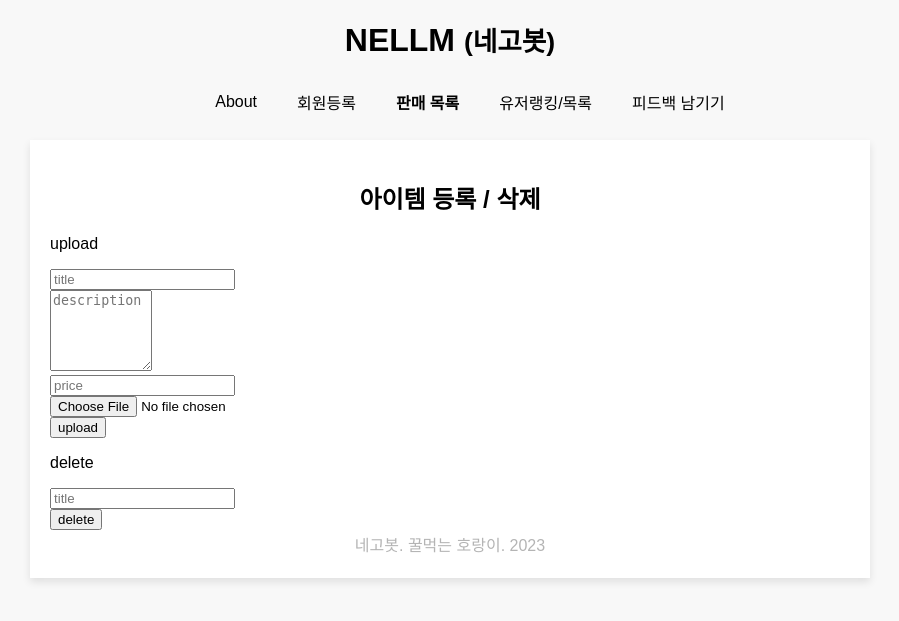
After one commit to boostcampaitech5/level3_nlp_finalproject-nlp-03, a FastAPI app: template app/templates/item-upload.html in a window 1280 px wide. The commit adds this page. Shown: the top 621 px of the page, without its empty margins (190-1089 px from the left). Run offline with FastAPI, Linux system fonts and the light colour scheme; the template is opened without the code that fills it, so the values that code supplies are empty; parts of the project's set-up code (start-up, migrations or seed data) failed here and were passed over.

Commit message:
update: templates

```diff
--- a/app/templates/base.html
+++ b/app/templates/base.html
@@ -4,10 +4,10 @@
   <meta charset="UTF-8">
   <link rel="stylesheet" href="/static/css/style.css">
   <link rel="icon" href="/static/images/favicon.ico">
-  <title>네고봇</title>
+  <title>NELLM/네고봇</title>
 </head>
 <body>
-  <h1 class="Title"><a href="/">네고봇</a></h1>
+  <h1 class="Title"><a href="/">NELLM  <small>(네고봇)</small></a></h1>
   <ul class="nav">
     <li><a href="/about">About</a></li>
     <li><a href="/signup">회원등록</a></li>
--- a/app/templates/chatting.html
+++ b/app/templates/chatting.html
@@ -9,9 +9,10 @@
 {% block content %}
 <div class="chatting">
     <div class="product-info">
+      <!--<img src="/static/images/{{product.image}}" alt="product-image">-->
       <h3>제목: {{ product.title }}</h3>
       <p>설명: {{ product.description }}</p>
-      <p>가격: {{ product.price }}₩</p>
+      <p>가격: {{ product.price }} 원</p>
     </div>
 
 
--- a/app/templates/index.html
+++ b/app/templates/index.html
@@ -9,12 +9,12 @@
   {% for product in products %}
   <div class="product">
     <div class="product-image">
-      <img src="/static/images/{{ product.image }}" alt="{{ product.title }}">
+        <img src="/static/images/{{ product.image }}" alt="{{ product.title }}">
     </div>
     <div class="product-details">
       <h3>{{ product.title }}</h3>
       <p>{{ product.description }}</p>
-      <p>가격: {{ product.price }}₩</p>
+      <p>가격: {{ product.price }} 원</p>
       <button class="product-button" data-product-id="{{ product.id }}">입장</button>
     </div>
   </div>
--- /dev/null
+++ b/app/templates/item-upload.html
@@ -0,0 +1,36 @@
+{% extends "base.html" %}
+
+{% block subtitle %}
+<h2 class="List">아이템 등록 / 삭제</h2>
+{% endblock %}
+
+{% block content %}
+<div class="item-upload">
+  <form method="POST" action="/upload" autocomplete="off" enctype="multipart/form-data">
+    <div>
+        <p> upload </p>
+        <div><input type="text" name="title" placeholder="title"></div>
+        <div><textarea  name="description" cols="10" rows="5" placeholder="description"></textarea></div>
+        <div><input type="text" name="price" placeholder="price"></div>
+        <div><input type="file" name="image"></div>
+      </div>
+    <div>
+        <input type="submit" value="upload">
+    </div>
+  </form>
+</div>
+
+<div class="item-delete">
+  <form method="POST" action="/delete" autocomplete="off">
+    <div>
+      <p> delete </p>
+        <input type="text" name="title" placeholder="title">
+    </div>
+    <div>
+        <input type="submit" value="delete">
+    </div>
+  </form>
+</div>
+{% if messages %}<script>alert("{{ messages[0] }}");</script>{% endif %}
+
+{% endblock %}
```
Also changed, not shown: app/templates/about.html (+7 -3 lines).
